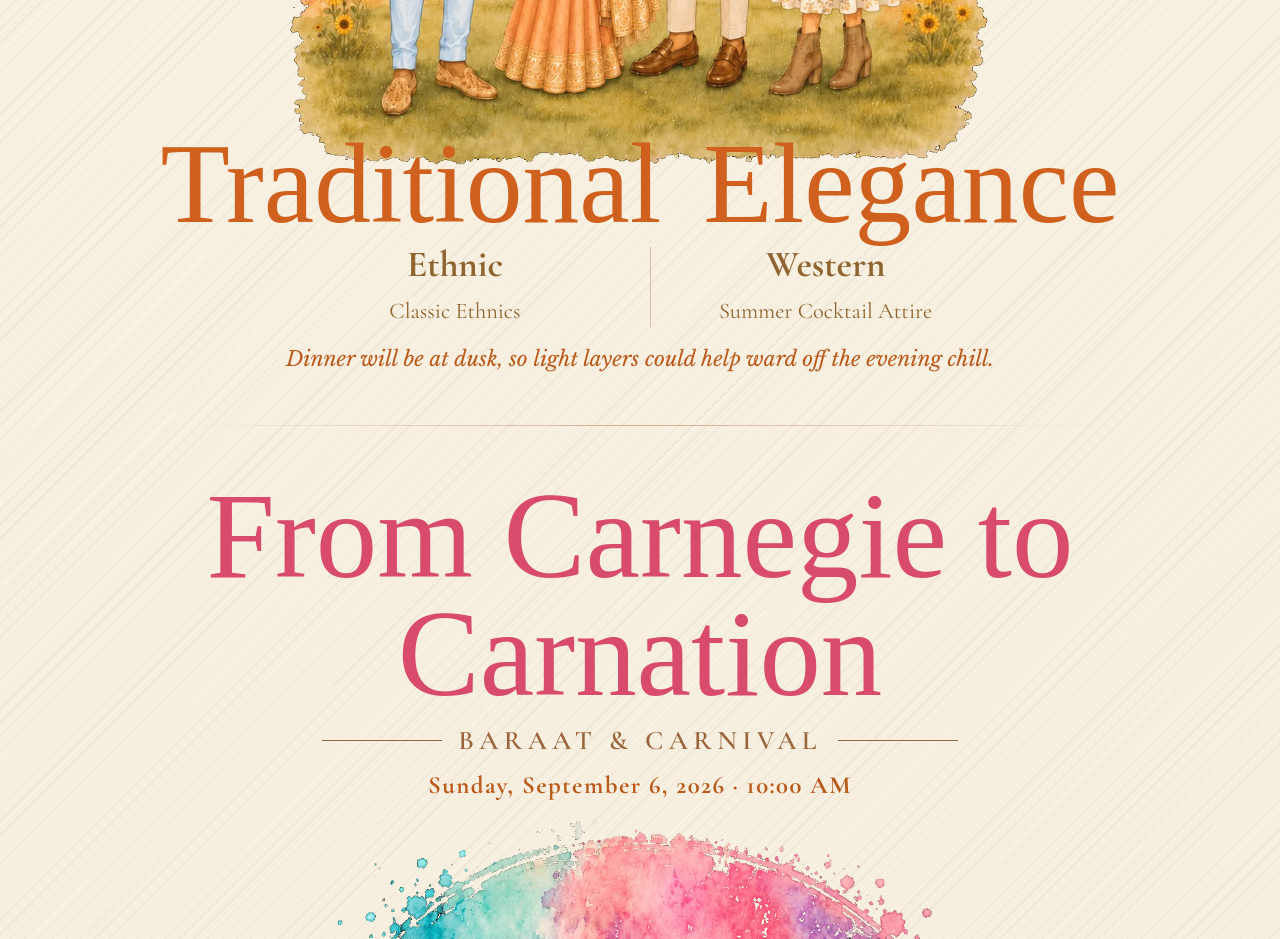
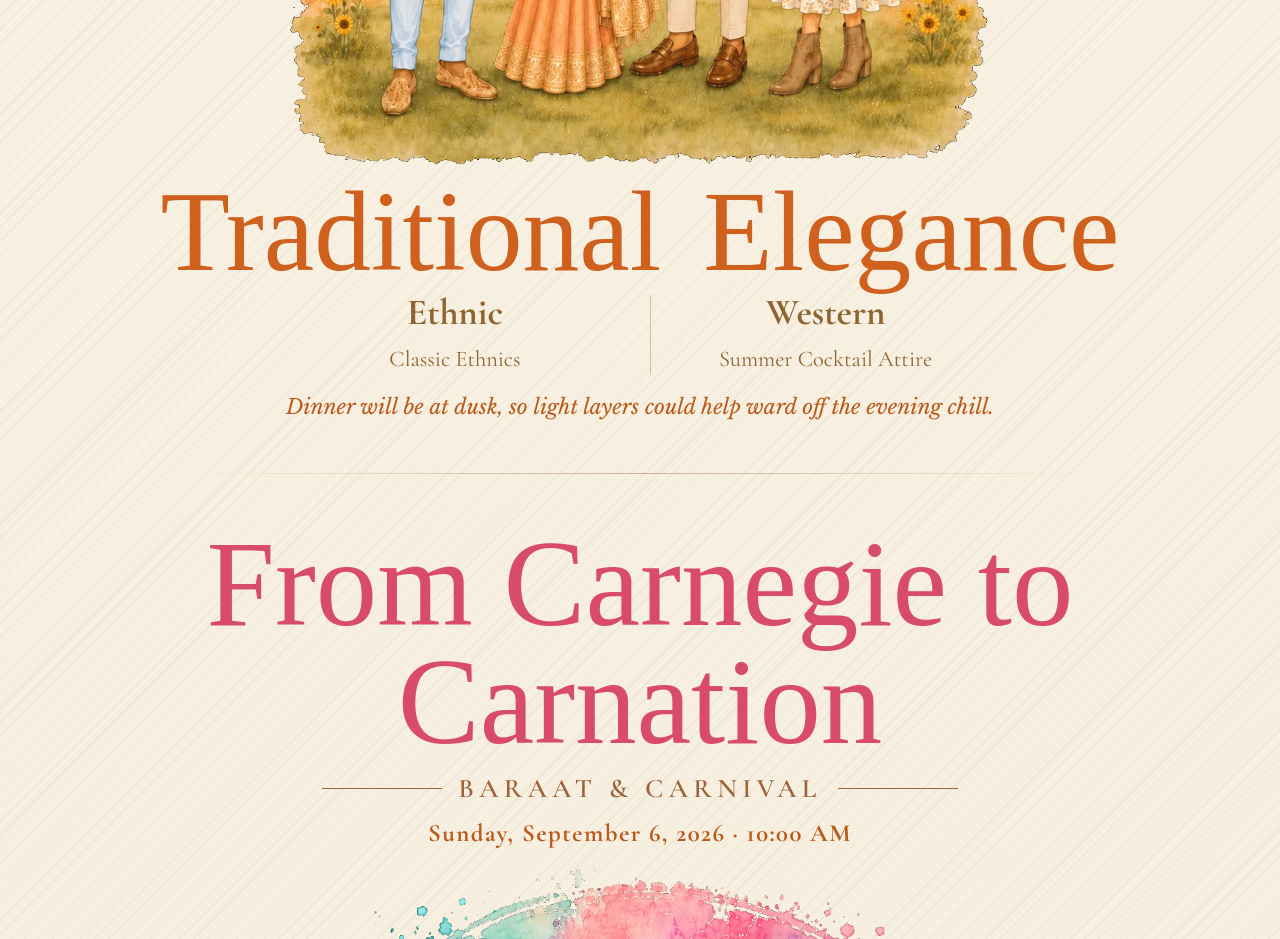
Before and after one commit to tyranasaurus/abhauditwedding-website, a React (Vite) app: page / in a window 1280 px wide. Shown: the part 1640-2579 px from the top of the page. Built offline with nearby package versions, Linux system fonts and the light colour scheme; a web font is replaced by a local one.

Commit message:
💅 fix: match ceremony vibe spacing to the other sections
Drop the stale -3rem margin on 'Traditional Elegance' (left over from the
old layered artwork); the image-to-vibe gap now matches carnival/forest.

```diff
--- a/src/index.css
+++ b/src/index.css
@@ -268,12 +268,6 @@ h1 {
   margin-left: 0.12em;
 }
 
-.event-panel.sunset-ceremony .attire-vibe {
-  margin-top: -3rem;
-  position: relative;
-  z-index: 2;
-}
-
 .attire-vibe {
   color: var(--accent);
   font-size: clamp(4rem, 9vw, 7.1rem);
```
